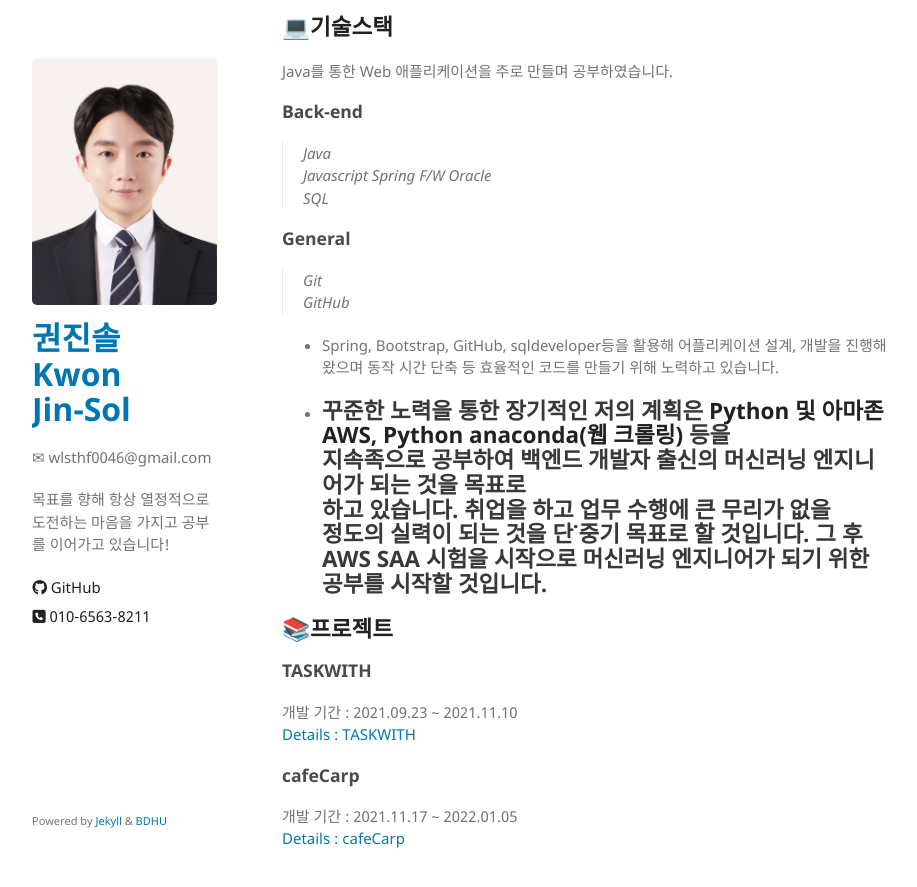
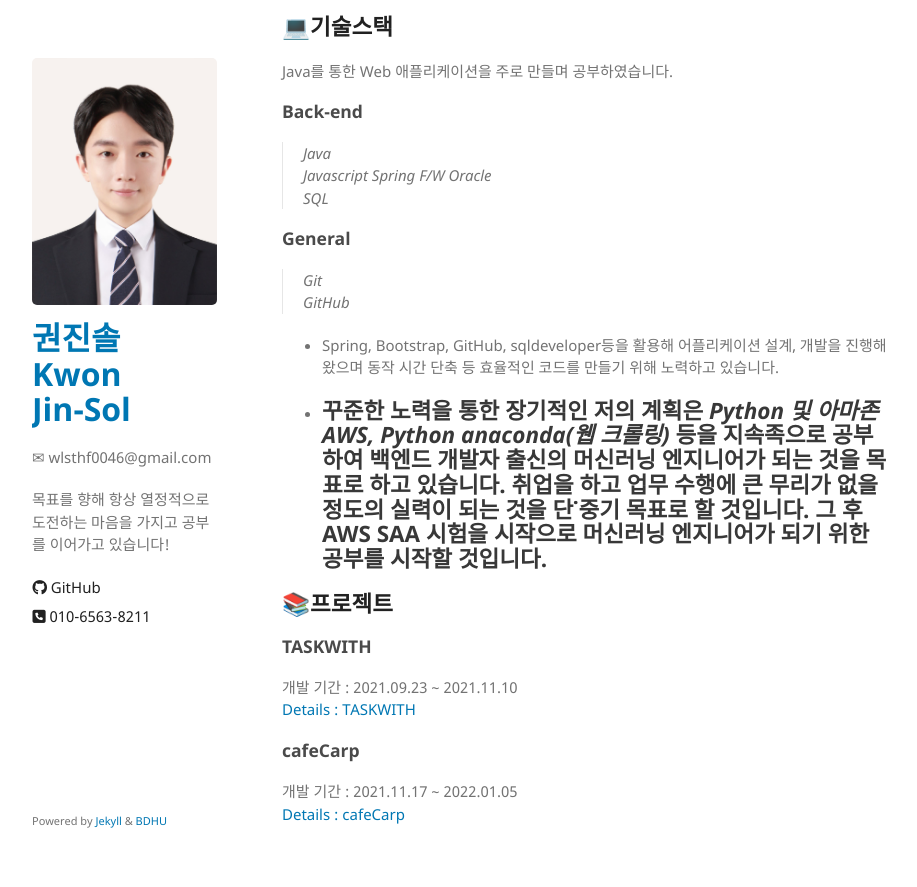
Before and after one commit to JinSolKwon/JinSolKwon-jinsolkwon.github.io, a Jekyll site: the page built from index.md, in a window 1280 px wide and 900 px high, scrolled down 692 px. Shown: the top 887 px of the window, without its empty margins (178-1095 px from the left). Built offline with Jekyll 4.4.1, drawn with Linux system fonts in a browser that asks for light colours; our own code applies the rules of GitHub Pages for plain Markdown files.

```diff
--- a/index.md
+++ b/index.md
@@ -39,7 +39,7 @@ Java를 통한 Web 애플리케이션을 주로 만들며 공부하였습니다.
 
 - Spring, Bootstrap, GitHub, sqldeveloper등을 활용해 어플리케이션 설계, 개발을 진행해 왔으며 동작 시간 단축 등 효율적인 코드를 만들기 위해 노력하고 있습니다.
 
-- 꾸준한 노력을 통한 장기적인 저의 계획은 **Python 및 아마존 AWS, Python anaconda(웹 크롤링)** 등을<br> 지속족으로 공부하여 백엔드 개발자 출신의 머신러닝 엔지니어가 되는 것을 목표로<br> 하고 있습니다. 취업을 하고 업무 수행에 큰 무리가 없을<br> 정도의 실력이 되는 것을 단˙중기 목표로 할 것입니다. 그 후 AWS SAA 시험을 시작으로 머신러닝 엔지니어가 되기 위한 공부를 시작할 것입니다.
+- 꾸준한 노력을 통한 장기적인 저의 계획은 *Python 및 아마존 AWS, Python anaconda(웹 크롤링)* 등을 지속족으로 공부하여 백엔드 개발자 출신의 머신러닝 엔지니어가 되는 것을 목표로 하고 있습니다. 취업을 하고 업무 수행에 큰 무리가 없을 정도의 실력이 되는 것을 단˙중기 목표로 할 것입니다. 그 후 AWS SAA 시험을 시작으로 머신러닝 엔지니어가 되기 위한 공부를 시작할 것입니다.
 ---
 
 ## **📚프로젝트**
```
